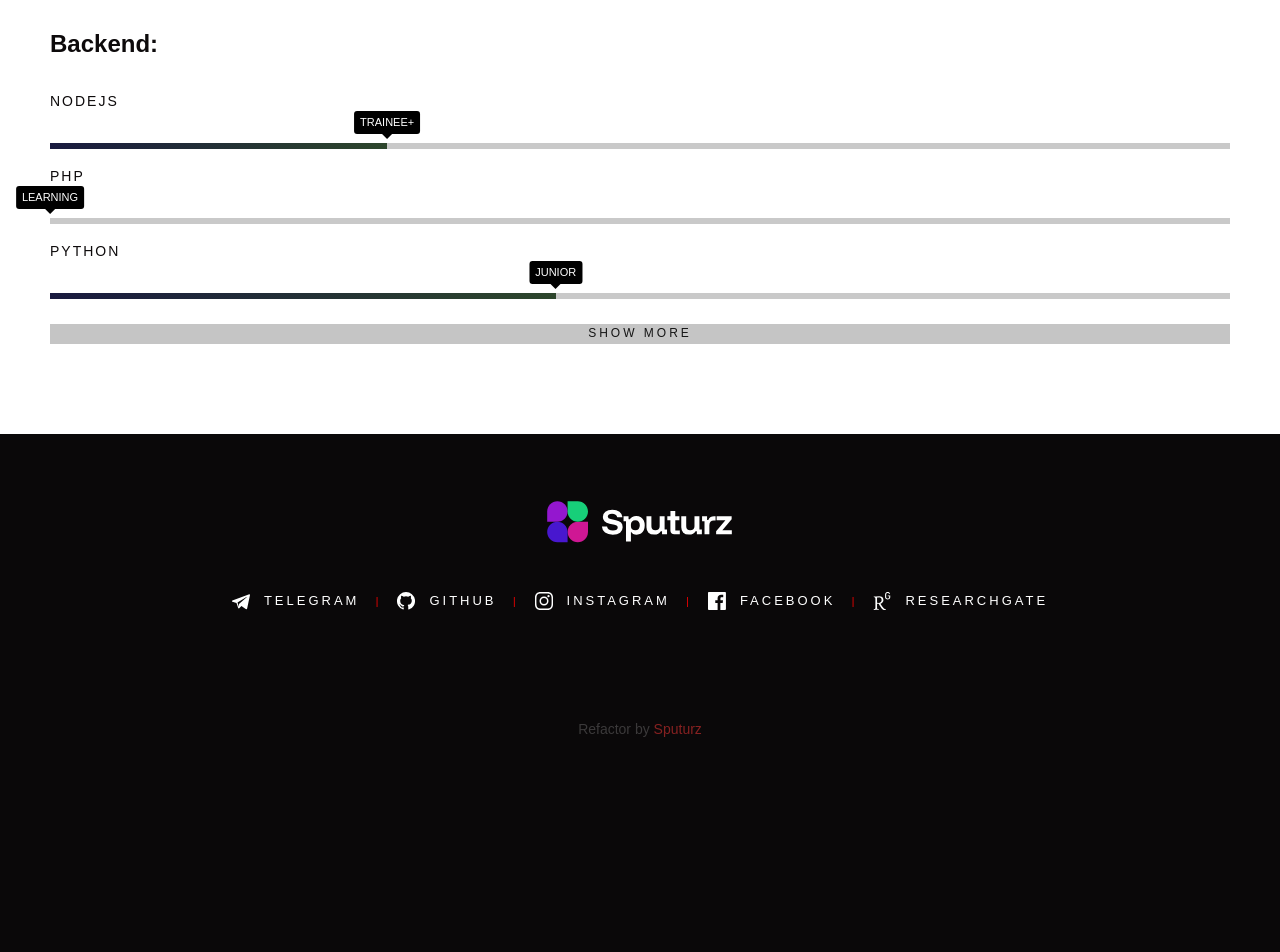
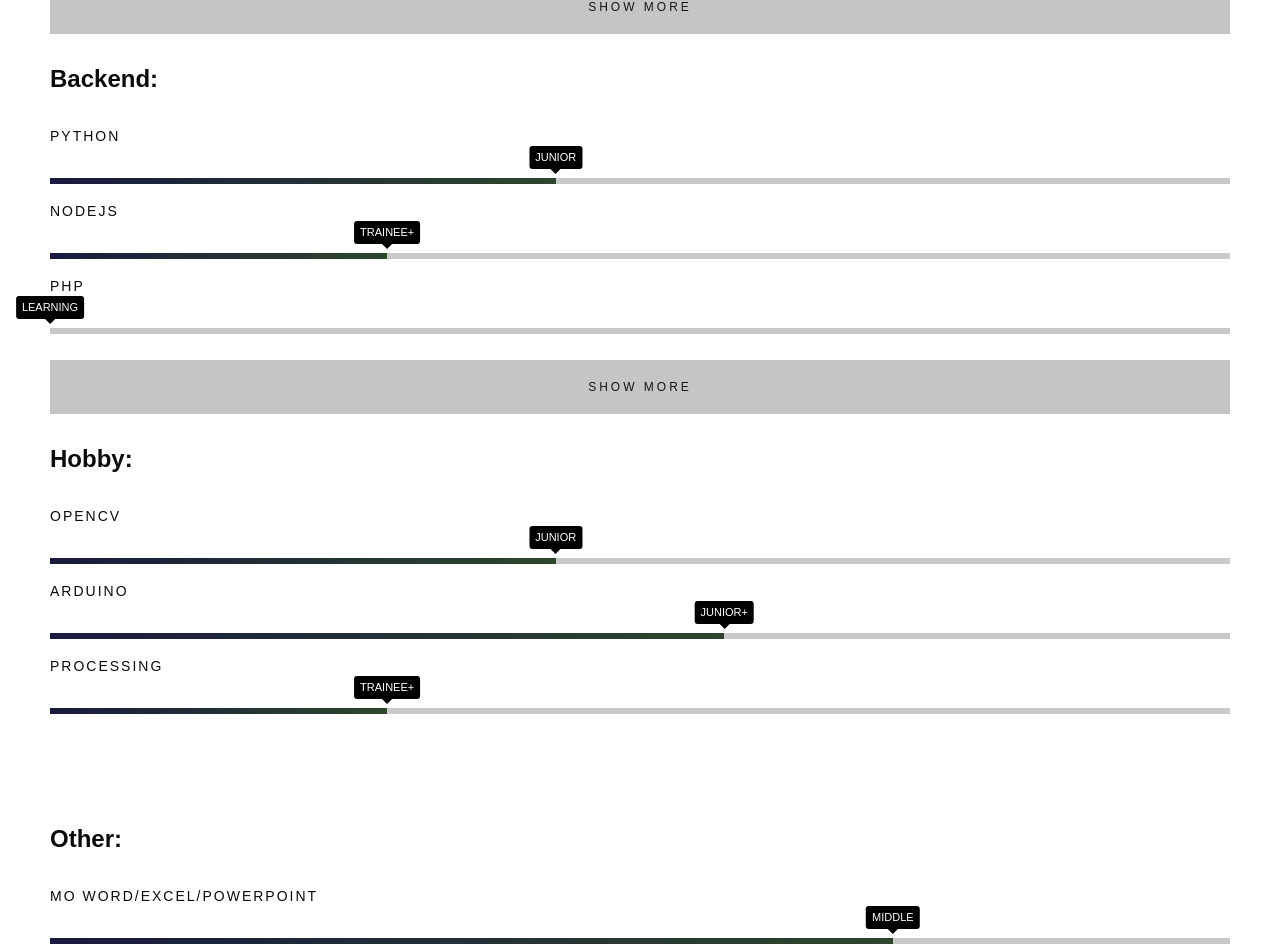
Before and after one commit to sputurz/sputurz.github.io, a React (Vite) app: page / in a window 1280 px wide. Shown: the part 580-1532 px from the top of the page. Before the commit the page ends 1359 px from the top, so only its background shows below. Built offline with nearby package versions, Linux system fonts and the light colour scheme; a web font is replaced by a local one.

Commit message:
13.11.25h1

```diff
--- a/src/components/sections/About/About.tsx
+++ b/src/components/sections/About/About.tsx
@@ -34,6 +34,32 @@
             ></Graph>
           )}
         />
+
+        <h3 className={styles['about__sub-title']}>Hobby:</h3>
+
+        <ShowMore
+          array={siteConfig.softSkills.hobby}
+          renderItem={(skill) => (
+            <Graph
+              title={skill.name}
+              tooltip={softSkillsGrades[skill.level].level}
+              value={skill.level}
+            ></Graph>
+          )}
+        />
+
+        <h3 className={styles['about__sub-title']}>Other:</h3>
+
+        <ShowMore
+          array={siteConfig.softSkills.other}
+          renderItem={(skill) => (
+            <Graph
+              title={skill.name}
+              tooltip={softSkillsGrades[skill.level].level}
+              value={skill.level}
+            ></Graph>
+          )}
+        />
       </section>
     </>
   );
--- a/src/components/ui/ShowMore/ShowMore.module.scss
+++ b/src/components/ui/ShowMore/ShowMore.module.scss
@@ -3,7 +3,7 @@
 .show-more {
   scroll-margin-top: 2rem;
   position: relative;
-  padding-bottom: 20px;
+  padding-bottom: 8rem;
 
   &__list {
     display: flex;
@@ -11,10 +11,12 @@
     gap: 1.5rem;
     padding: 0;
     list-style-type: none;
-    margin: 0 0 2.5rem;
+    margin: 0;
 
     &--full {
-      transform: translateY(-50px);
+      color: #000;
+      // transform: translateY(-12.7rem);
+      // margin-top: 60px;
     }
   }
 
@@ -41,6 +43,7 @@
     letter-spacing: 0.3rem;
     padding: 0;
     text-align: center;
+    line-height: 4.8rem;
     color: #151515;
     background-color: #c5c5c5;
     border: 0.3rem solid #c5c5c5;
@@ -55,13 +58,20 @@
       color: #000000;
     }
 
+    &--trans {
+      color: #000;
+      // transform: translateY(-17.7rem);
+    }
+
     &--sticky {
       border-color: #b8b8b8;
       position: sticky;
       justify-self: right;
       border-radius: 50%;
-      top: 20px;
+      top: 80px;
       margin: 0;
+      margin-bottom: -50px;
+      transform: translateY(-60px);
       z-index: 1;
       width: 50px;
       height: 50px;
--- a/src/components/ui/ShowMore/ShowMore.tsx
+++ b/src/components/ui/ShowMore/ShowMore.tsx
@@ -44,12 +44,15 @@
               aria-label={'Collapse'}
               title={'Collapse'}
               onClick={onSlice}
+              type="button"
             >
               {'↑'}
             </button>
           )}
           <button
-            className={styles['show-more__btn']}
+            className={`${styles['show-more__btn']} ${
+              !isSliced ? styles['show-more__btn--trans'] : ''
+            }`}
             aria-label={isSliced ? 'Show more' : 'Collapse'}
             onClick={onSlice}
             type="button"
@@ -75,3 +78,8 @@
     </div>
   );
 }
+
+<div>
+  <button></button>
+  <ul></ul>
+</div>;
--- a/src/config/site.config.ts
+++ b/src/config/site.config.ts
@@ -46,17 +46,17 @@
   ],
   softSkills: {
     frontend: [
-      { name: 'CSS3', level: 0, iconName: 'CssIcon' },
-      { name: 'HTML5', level: 7, iconName: 'HtmlIcon' },
+      { name: 'React 18+', level: 3, iconName: 'ReactIcon' },
+      { name: 'TypeScript', level: 3, iconName: 'TsIcon' },
+      { name: 'JavaScript ES6+', level: 3, iconName: 'JsIcon' },
+      { name: 'CSS3', level: 4, iconName: 'CssIcon' },
+      { name: 'HTML5', level: 4, iconName: 'HtmlIcon' },
       { name: 'SCSS', level: 3, iconName: 'ScssIcon' },
       { name: 'Figma', level: 3, iconName: 'FigmaIcon' },
       { name: 'PhotoShop', level: 4, iconName: 'PsIcon' },
-      { name: 'JavaScript ES6+', level: 3, iconName: 'JsIcon' },
-      { name: 'TypeScript', level: 3, iconName: 'TsIcon' },
       { name: 'Webpack', level: 3, iconName: 'WebpackIcon' },
       { name: 'Vite', level: 3, iconName: 'ViteIcon' },
       { name: 'Jest', level: 3, iconName: 'JestIcon' },
-      { name: 'React 18+', level: 3, iconName: 'ReactIcon' },
       { name: 'Styled-components', level: 3, iconName: 'StyledCompIcon' },
       { name: 'Tanstack React-Query', level: 3, iconName: 'ReactQueryIcon' },
       { name: 'React Hook Forms', level: 3, iconName: 'HookformIcon' },
@@ -67,9 +67,9 @@
       { name: 'NextJs ', level: 2, iconName: 'NextJsIcon' },
     ],
     backend: [
+      { name: 'Python', level: 3, iconName: 'PyIcon' },
       { name: 'NodeJs', level: 2, iconName: 'NodeIcon' },
       { name: 'Php', level: 0, iconName: 'PhpIcon' },
-      { name: 'Python', level: 3, iconName: 'PyIcon' },
       { name: 'MySQL', level: 0, iconName: 'MySqlIcon' },
       { name: 'SQLite', level: 0, iconName: 'SqliteIcon' },
       { name: 'Django', level: 0, iconName: 'DjangoIcon' },
@@ -81,13 +81,13 @@
     ],
 
     other: [
-      { name: 'Mathematica', level: 2, iconName: 'MathematicaIcon' },
-      { name: 'mathcad', level: 2, iconName: 'MathcadIcon' },
       { name: 'MO Word/Excel/PowerPoint', level: 5, iconName: 'OfficeIcon' },
       { name: 'VBA', level: 3, iconName: 'VbaIcon' },
+      { name: 'Autodesk Iventor', level: 4, iconName: 'AutodeskIcon' },
+      { name: 'Mathematica', level: 2, iconName: 'MathematicaIcon' },
+      { name: 'Mathcad', level: 2, iconName: 'MathcadIcon' },
       { name: 'OriginPro', level: 4, iconName: 'OriginProIcon' },
       { name: 'SolidWorks', level: 3, iconName: 'SolidWorksIcon' },
-      { name: 'Autodesk Iventor', level: 4, iconName: 'AutodeskIcon' },
       { name: 'CorelDraw', level: 2, iconName: 'CoreldrawIcon' },
     ],
   },
```
